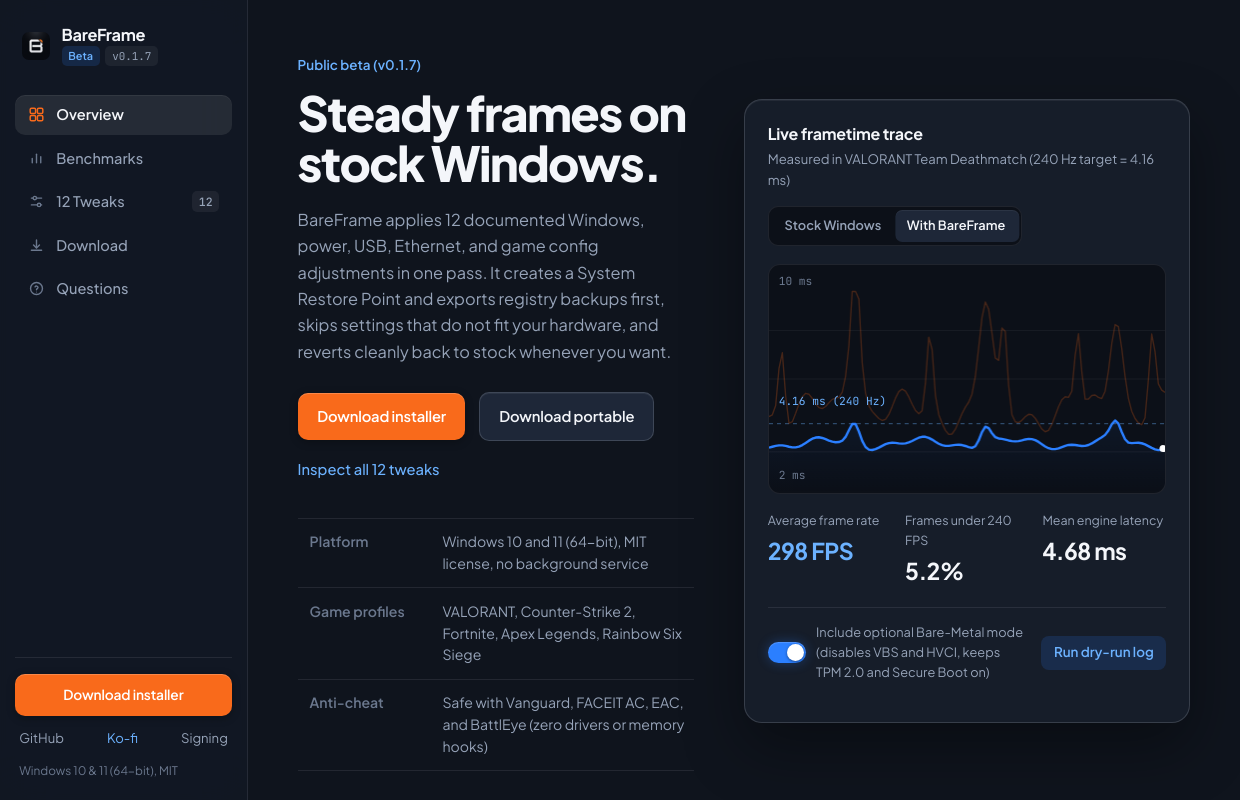
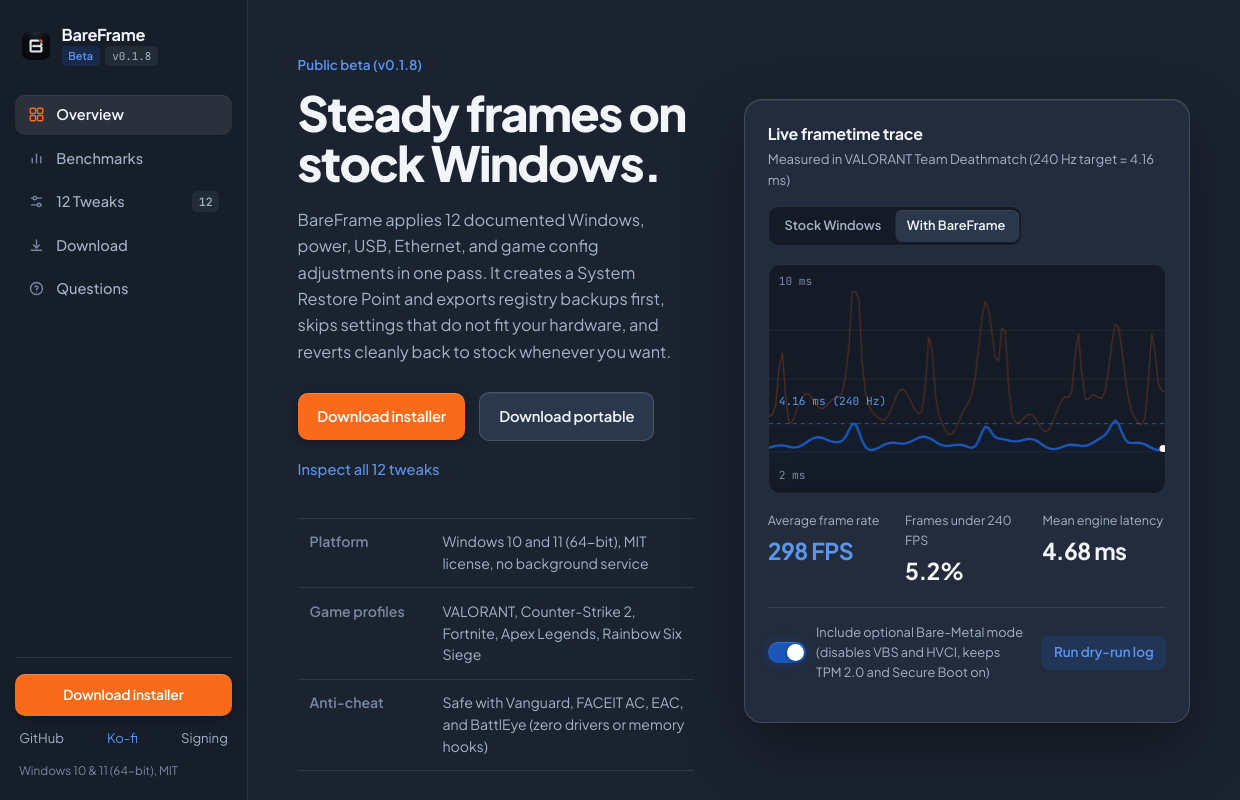
Before and after one commit to BareFrame/BareFrame, an Electron app: page docs/index.html in a window 1240 px wide. Drawn offline with Linux system fonts and the light colour scheme.

Commit message:
style(theme): darker cobalt blue accents & cool grey-blue slate backgrounds (v0.1.8)

```diff
--- a/docs/app.js
+++ b/docs/app.js
@@ -455,7 +455,7 @@ function updateTraceReadouts() {
   traceFpsEl.textContent = `${fps} FPS`;
   traceDipsEl.textContent = `${dips}%`;
   traceLatEl.textContent = `${lat} ms`;
-  traceFpsEl.style.color = blendVal > 0.5 ? '#6cb2ff' : '#ffa46b';
+  traceFpsEl.style.color = blendVal > 0.5 ? '#5c95eb' : '#ffa46b';
   traceDipsEl.style.color = blendVal > 0.5 ? '#f4f6fa' : '#f96a1b';
 }
 
@@ -539,7 +539,7 @@ function drawTraceFrame(phase) {
 
   const y240 = msToY(4.16);
   ctx.save();
-  ctx.strokeStyle = 'rgba(108, 178, 255, 0.45)';
+  ctx.strokeStyle = 'rgba(92, 149, 235, 0.45)';
   ctx.setLineDash([4, 4]);
   ctx.beginPath();
   ctx.moveTo(0, y240);
@@ -560,9 +560,9 @@ function drawTraceFrame(phase) {
     ctx.stroke();
   }
 
-  const r = Math.round(249 + (43 - 249) * blendVal);
-  const g = Math.round(106 + (127 - 106) * blendVal);
-  const b = Math.round(27 + (255 - 27) * blendVal);
+  const r = Math.round(249 + (27 - 249) * blendVal);
+  const g = Math.round(106 + (86 - 106) * blendVal);
+  const b = Math.round(27 + (184 - 27) * blendVal);
   const lineColor = `rgb(${r}, ${g}, ${b})`;
 
   let lastX = 0;
@@ -642,7 +642,7 @@ function drawTraceFrame(phase) {
     const tw = ctx.measureText(label).width + 16;
     const bx = Math.min(w - tw - 8, Math.max(8, hx - tw / 2));
     const by = hy > 44 ? hy - 34 : hy + 12;
-    ctx.fillStyle = 'rgba(15, 20, 29, 0.92)';
+    ctx.fillStyle = 'rgba(23, 30, 42, 0.94)';
     ctx.strokeStyle = 'rgba(226, 234, 248, 0.18)';
     ctx.beginPath();
     ctx.roundRect(bx, by, tw, 24, 6);
--- a/docs/index.html
+++ b/docs/index.html
@@ -22,7 +22,7 @@
             <span class="brand-name">BareFrame</span>
             <span class="brand-badges">
               <span class="beta-label">Beta</span>
-              <span class="version-label">v0.1.7</span>
+              <span class="version-label">v0.1.8</span>
             </span>
           </div>
         </a>
@@ -53,9 +53,9 @@
           <button type="button" class="side-tab" role="tab" aria-selected="false" data-tab="changes">
             <svg class="side-svg" viewBox="0 0 20 20" fill="none" stroke="currentColor" stroke-width="1.65" stroke-linecap="round" stroke-linejoin="round" aria-hidden="true">
               <line x1="4" y1="6" x2="16" y2="6" />
-              <circle cx="8" cy="6" r="2" fill="#0f141d" />
+              <circle cx="8" cy="6" r="2" fill="#171e2a" />
               <line x1="4" y1="14" x2="16" y2="14" />
-              <circle cx="13" cy="14" r="2" fill="#0f141d" />
+              <circle cx="13" cy="14" r="2" fill="#171e2a" />
             </svg>
             <span>12 Tweaks</span>
             <span class="side-count mono">12</span>
@@ -104,7 +104,7 @@
       <section id="overview" class="tab-view active" role="tabpanel" aria-label="Overview">
         <div class="view-inner hero-layout">
           <div class="hero-copy">
-            <div class="hero-beta-note">Public beta (v0.1.7)</div>
+            <div class="hero-beta-note">Public beta (v0.1.8)</div>
             <h1 class="hero-title">Steady frames on stock Windows.</h1>
 
             <p class="hero-lead">
@@ -320,7 +320,7 @@
       <section id="download" class="tab-view" role="tabpanel" aria-label="Download">
         <div class="view-inner download-layout">
           <div class="download-main">
-            <h2>Download BareFrame Beta (v0.1.7)</h2>
+            <h2>Download BareFrame Beta (v0.1.8)</h2>
             <p class="section-lead">
               Use the Windows installer for Start Menu shortcuts and automatic in-app updates, or grab the portable binary to run directly from any folder.
             </p>
--- a/docs/styles.css
+++ b/docs/styles.css
@@ -1,35 +1,35 @@
 /* ==========================================================================
    BareFrame Web — Side-Tabbed Workspace + Orange & Blue + Tactile Motion
-   Palette: Deep Slate-Navy (#0F141D), Machined Slate (#161D29),
-            Signal Orange (#F96A1B), Calibration Cobalt (#2B7FFF)
+   Palette: Cool Grey-Blue Slate (#1B2330), Elevated Slate (#222C3C),
+            Signal Orange (#F96A1B), Deep Cobalt Blue (#1B56B8)
    ========================================================================== */
 
 :root {
-  --ink: #0f141d;
-  --ink-alt: #131924;
-  --sidebar-bg: rgba(19, 25, 36, 0.88);
-  --panel: #161d29;
-  --panel-raised: #1e2738;
-  --inset: #0c1018;
+  --ink: #1b2330;
+  --ink-alt: #171e2a;
+  --sidebar-bg: rgba(23, 30, 42, 0.9);
+  --panel: #222c3c;
+  --panel-raised: #2b384c;
+  --inset: #141b26;
 
-  --line: rgba(226, 234, 248, 0.09);
-  --line-strong: rgba(226, 234, 248, 0.16);
-  --specular: rgba(255, 255, 255, 0.06);
+  --line: rgba(210, 224, 245, 0.1);
+  --line-strong: rgba(210, 224, 245, 0.17);
+  --specular: rgba(255, 255, 255, 0.065);
 
-  --paper: #f4f6fa;
-  --muted: #96a3b8;
-  --subtle: #6b788e;
+  --paper: #f2f5fa;
+  --muted: #a4b2c7;
+  --subtle: #7888a1;
 
   --accent: #f96a1b;
   --accent-hover: #ff7e36;
   --accent-light: #ffa46b;
   --accent-soft: rgba(249, 106, 27, 0.16);
 
-  --cobalt: #2b7fff;
-  --cobalt-hover: #4590ff;
-  --cobalt-light: #6cb2ff;
-  --cobalt-soft: rgba(43, 127, 255, 0.16);
-  --cobalt-line: rgba(108, 178, 255, 0.36);
+  --cobalt: #1b56b8;
+  --cobalt-hover: #2466d1;
+  --cobalt-light: #5c95eb;
+  --cobalt-soft: rgba(27, 86, 184, 0.22);
+  --cobalt-line: rgba(62, 122, 220, 0.42);
 
   --sans: 'Plus Jakarta Sans', -apple-system, BlinkMacSystemFont, 'Segoe UI', sans-serif;
   --mono: 'JetBrains Mono', ui-monospace, 'Cascadia Code', Consolas, monospace;
@@ -458,7 +458,7 @@ code {
   transition: background-color 140ms ease, color 140ms ease, transform 90ms ease-out;
   flex-shrink: 0;
 }
-.btn-inline:hover { background: rgba(43, 127, 255, 0.26); color: #fff; }
+.btn-inline:hover { background: rgba(27, 86, 184, 0.34); color: #fff; }
 .btn-inline:active { transform: scale(0.97); }
 
 .apple-switch {
@@ -503,7 +503,7 @@ code {
 .demo-vbs:active .switch-thumb { width: 22px; }
 .apple-switch input:checked + .switch-track {
   background: var(--cobalt);
-  box-shadow: inset 0 1px 1px rgba(255, 255, 255, 0.18), 0 0 12px rgba(43, 127, 255, 0.32);
+  box-shadow: inset 0 1px 1px rgba(255, 255, 255, 0.16), 0 0 12px rgba(27, 86, 184, 0.38);
 }
 .apple-switch input:checked + .switch-track .switch-thumb { transform: translateX(17px); }
 .apple-switch:active input:checked + .switch-track .switch-thumb,
@@ -932,7 +932,7 @@ code {
 }
 .scrubber-track.is-dragging .scrubber-knob {
   transform: translate(-50%, -50%) scale(1.18);
-  box-shadow: 0 0 0 5px rgba(43, 127, 255, 0.25), 0 4px 14px rgba(0, 0, 0, 0.55);
+  box-shadow: 0 0 0 5px rgba(27, 86, 184, 0.32), 0 4px 14px rgba(0, 0, 0, 0.55);
 }
 
 .scrubber-labels { display: grid; grid-template-columns: repeat(5, 1fr); gap: 0.5rem; margin-top: 0.55rem; }
--- a/package.json
+++ b/package.json
@@ -1,7 +1,7 @@
 {
   "name": "bareframe",
   "productName": "BareFrame",
-  "version": "0.1.7",
+  "version": "0.1.8",
   "description": "Bare-Metal Windows Performance & Latency Optimizer for Competitive PC Gamers",
   "main": "src/main.js",
   "author": "BareFrame",
--- a/src/app-main.js
+++ b/src/app-main.js
@@ -35,7 +35,7 @@ function createWindow() {
     minWidth: 1020,
     minHeight: 680,
     frame: false,
-    backgroundColor: '#0B0E14',
+    backgroundColor: '#1B2330',
     icon: fs.existsSync(iconPath) ? iconPath : undefined,
     webPreferences: {
       preload: path.join(__dirname, 'preload.js'),
--- a/src/renderer/styles.css
+++ b/src/renderer/styles.css
@@ -5,32 +5,32 @@
    - Concentric radii (14px cards / 9px controls / 6px tags)
    - Instant pointer-down tactile feedback (§1)
    - Optical typography: size-specific tracking & leading (§15)
-   - Restrained Signal Orange (#F96A1B) + Calibration Cobalt (#2B7FFF), zero green
+   - Restrained Signal Orange (#F96A1B) + Deep Cobalt Blue (#1B56B8) on Cool Grey-Blue (#1B2330)
    - Full reduced-motion & reduced-transparency support (§14)
    ========================================================================== */
 
 :root {
-  --bg-window: #0f141d;
-  --bg-sidebar: rgba(19, 25, 36, 0.88);
-  --bg-titlebar: rgba(15, 20, 29, 0.9);
-  --bg-surface: #161d29;
-  --bg-surface-hover: #1c2535;
-  --bg-elevated: #1e2738;
-  --bg-inset: #0c1018;
-
-  --separator: rgba(226, 234, 248, 0.085);
-  --separator-strong: rgba(226, 234, 248, 0.15);
-  --specular: rgba(255, 255, 255, 0.06);
-
-  --label-primary: #f4f6fa;
-  --label-secondary: #96a3b8;
-  --label-tertiary: #6b788e;
-
-  --blue: #2b7fff;
-  --blue-hover: #4590ff;
-  --blue-text: #6cb2ff;
-  --blue-fill: rgba(43, 127, 255, 0.16);
-  --blue-border: rgba(108, 178, 255, 0.36);
+  --bg-window: #1b2330;
+  --bg-sidebar: rgba(23, 30, 42, 0.9);
+  --bg-titlebar: rgba(21, 27, 38, 0.92);
+  --bg-surface: #222c3c;
+  --bg-surface-hover: #283447;
+  --bg-elevated: #2b384c;
+  --bg-inset: #141b26;
+
+  --separator: rgba(210, 224, 245, 0.1);
+  --separator-strong: rgba(210, 224, 245, 0.17);
+  --specular: rgba(255, 255, 255, 0.065);
+
+  --label-primary: #f2f5fa;
+  --label-secondary: #a4b2c7;
+  --label-tertiary: #7888a1;
+
+  --blue: #1b56b8;
+  --blue-hover: #2466d1;
+  --blue-text: #5c95eb;
+  --blue-fill: rgba(27, 86, 184, 0.22);
+  --blue-border: rgba(62, 122, 220, 0.42);
 
   --red: #f96a1b;
   --red-hover: #ff7e36;
@@ -396,7 +396,7 @@ body.modal-active .app-shell {
   z-index: 80;
   padding: 12px 16px;
   border-radius: 13px;
-  background: rgba(22, 26, 36, 0.88);
+  background: rgba(29, 38, 52, 0.92);
   backdrop-filter: blur(26px) saturate(180%);
   -webkit-backdrop-filter: blur(26px) saturate(180%);
   border: 1px solid var(--blue-border);
@@ -479,7 +479,7 @@ body.modal-active .app-shell {
 .bottom-update-fill {
   height: 100%;
   border-radius: 99px;
-  background: linear-gradient(90deg, var(--red), var(--blue), #6cb2ff, var(--blue));
+  background: linear-gradient(90deg, var(--red), var(--blue), #5c95eb, var(--blue));
   background-size: 220% 100%;
   animation: barSheen 1.8s linear infinite;
 }
@@ -525,7 +525,7 @@ body.modal-active .app-shell {
   position: fixed;
   bottom: 20px;
   right: 22px;
-  background: rgba(26, 32, 46, 0.94);
+  background: rgba(31, 41, 56, 0.95);
   backdrop-filter: blur(20px) saturate(170%);
   border: 1px solid var(--separator-strong);
   box-shadow: inset 0 1px 0 rgba(255, 255, 255, 0.1), 0 12px 32px rgba(0, 0, 0, 0.5);
@@ -631,14 +631,14 @@ body.has-bottom-update .toast {
   margin: 0 -28px;
   padding-left: 28px;
   padding-right: 28px;
-  background: linear-gradient(180deg, rgba(15, 20, 29, 0.94) 68%, rgba(15, 20, 29, 0));
+  background: linear-gradient(180deg, rgba(27, 35, 48, 0.95) 68%, rgba(27, 35, 48, 0));
   backdrop-filter: blur(14px);
   -webkit-backdrop-filter: blur(14px);
   transition: border-color 180ms ease;
 }
 
 .content.is-scrolled .panel-header {
-  background: rgba(15, 20, 29, 0.88);
+  background: rgba(27, 35, 48, 0.9);
   border-bottom: 1px solid var(--separator);
 }
 
@@ -742,7 +742,7 @@ body.has-bottom-update .toast {
   color: var(--blue-text);
 }
 .btn-tip:hover:not(:disabled) {
-  background: rgba(10, 132, 255, 0.24);
+  background: rgba(27, 86, 184, 0.34);
   color: #fff;
 }
 
@@ -820,7 +820,7 @@ label:active > .apple-switch .switch-thumb,
 
 .apple-switch input:checked + .switch-track {
   background: var(--blue);
-  box-shadow: inset 0 1px 1px rgba(255, 255, 255, 0.18), 0 0 12px rgba(43, 127, 255, 0.32);
+  box-shadow: inset 0 1px 1px rgba(255, 255, 255, 0.16), 0 0 12px rgba(27, 86, 184, 0.38);
 }
 
 .apple-switch input:checked + .switch-track .switch-thumb {
@@ -1427,7 +1427,7 @@ details[open] > summary .expand-symbol { color: var(--blue-text); }
   gap: 16px;
   padding: 13px 18px;
   border-radius: var(--r-card);
-  background: rgba(10, 132, 255, 0.08);
+  background: rgba(27, 86, 184, 0.14);
   border: 1px solid var(--blue-border);
 }
 
@@ -1435,7 +1435,7 @@ details[open] > summary .expand-symbol { color: var(--blue-text); }
 .tip-banner-sub { font-size: 12px; color: var(--label-secondary); }
 
 .telemetry-notice {
-  background: rgba(10, 132, 255, 0.08);
+  background: rgba(27, 86, 184, 0.14);
   border-color: var(--blue-border);
   color: var(--label-secondary);
   font-size: 12.8px;
@@ -1458,7 +1458,7 @@ details[open] > summary .expand-symbol { color: var(--blue-text); }
   font-variant-numeric: tabular-nums;
 }
 .data-table tr:last-child td { border-bottom: 0; }
-.data-table tr.latest-row { background: rgba(10, 132, 255, 0.07); }
+.data-table tr.latest-row { background: rgba(27, 86, 184, 0.13); }
 
 /* Boost List */
 .boost-list { display: flex; flex-direction: column; }
@@ -1498,7 +1498,7 @@ details[open] > summary .expand-symbol { color: var(--blue-text); }
 
 .modal {
   width: 440px;
-  background: rgba(24, 28, 38, 0.94);
+  background: rgba(31, 41, 56, 0.96);
   backdrop-filter: blur(30px) saturate(180%);
   border: 1px solid var(--separator-strong);
   box-shadow: inset 0 1px 0 rgba(255, 255, 255, 0.1), 0 24px 60px rgba(0, 0, 0, 0.55);
@@ -1543,7 +1543,7 @@ details[open] > summary .expand-symbol { color: var(--blue-text); }
   right: 0;
   bottom: 0;
   z-index: 95;
-  background: rgba(13, 15, 20, 0.94);
+  background: rgba(23, 30, 42, 0.95);
   backdrop-filter: blur(28px) saturate(160%);
   -webkit-backdrop-filter: blur(28px) saturate(160%);
   display: flex;
@@ -1618,7 +1618,7 @@ details[open] > summary .expand-symbol { color: var(--blue-text); }
 .game-card:active { transform: scale(0.98); }
 
 .game-card.selected {
-  background: rgba(10, 132, 255, 0.11);
+  background: rgba(27, 86, 184, 0.18);
   border-color: var(--blue);
   box-shadow: inset 0 1px 0 rgba(255, 255, 255, 0.1), 0 0 0 1px var(--blue);
 }
```
Also changed, not shown: src/renderer/app.js (+8 -8 lines), src/renderer/index.html (+3 -3 lines).
